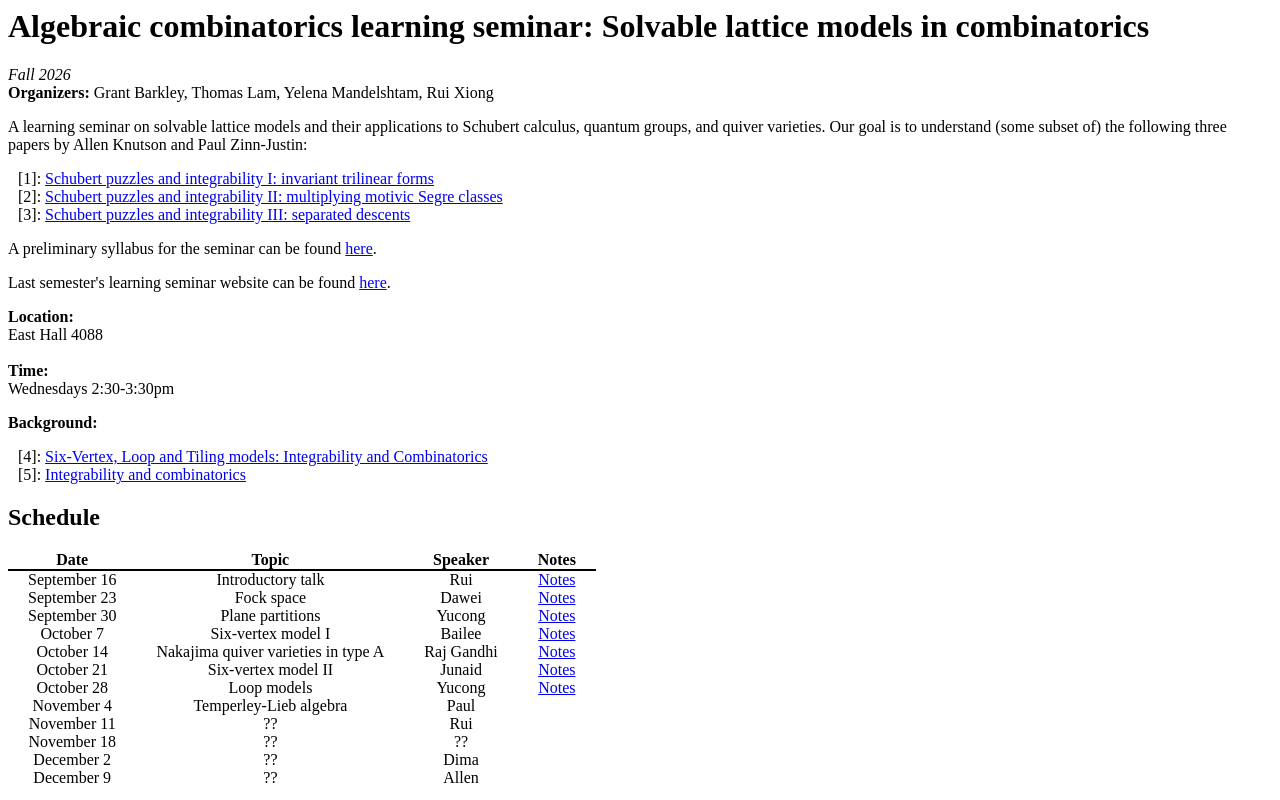
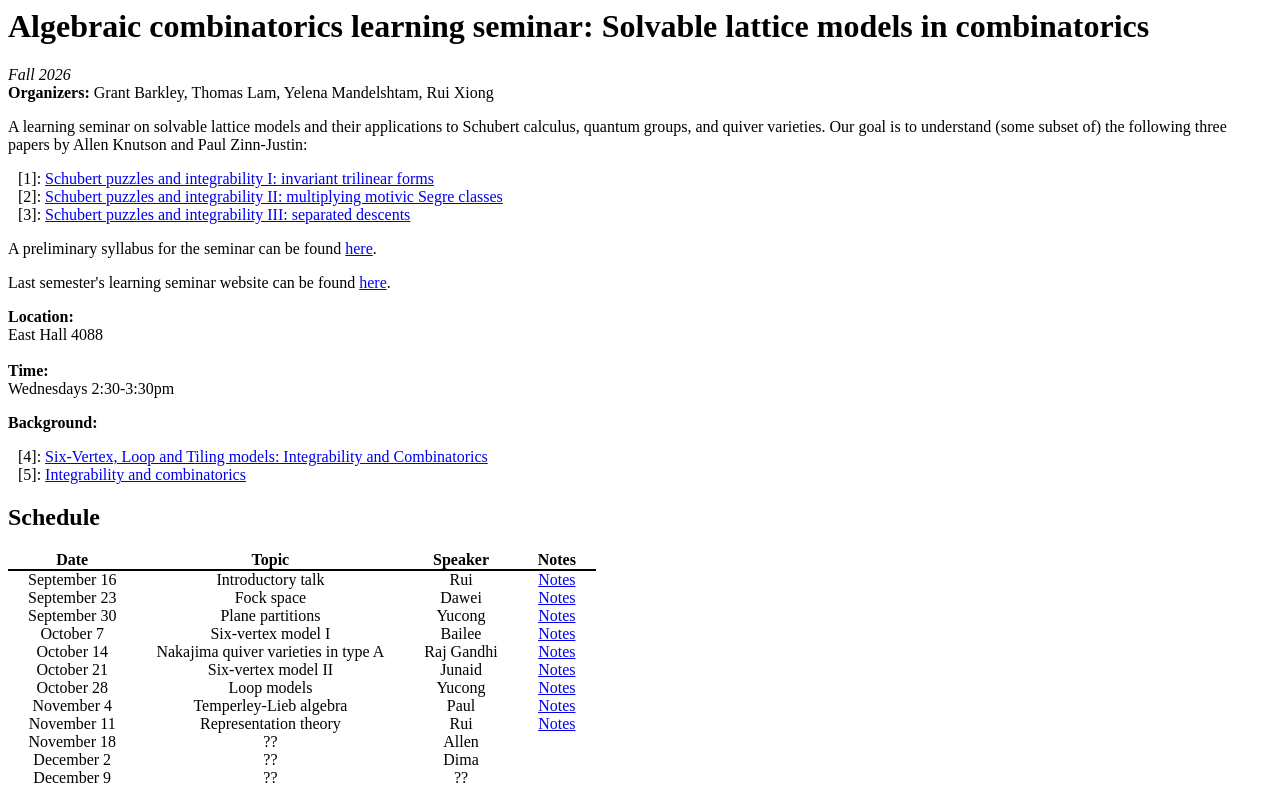
Before and after one commit to GTBarkley/GTBarkley.github.io, a plain HTML site: page seminars/latticemodels26/index.html in a window 1280 px wide. Drawn offline with nearby package versions, Linux system fonts and the light colour scheme.

Commit message:
added week 8 and 9 notes

```diff
--- a/seminars/latticemodels26/index.html
+++ b/seminars/latticemodels26/index.html
@@ -114,18 +114,18 @@ A preliminary syllabus for the seminar can be found <a href="learning_seminar_pl
 <td>November 4</td>
 <td>Temperley-Lieb algebra</td>
 <td>Paul</td>
-<td>&nbsp;</td>
+<td><a href="Week8.pdf">Notes</a></td>
 </tr>
 <tr>
 <td>November 11</td>
-<td>??</td>
+<td>Representation theory</td>
 <td>Rui</td>
-<td>&nbsp;</td>
+<td><a href="Week9.pdf">Notes</a></td>
 </tr>
 <tr>
 <td>November 18</td>
 <td>??</td>
-<td>??</td>
+<td>Allen</td>
 <td>&nbsp;</td>
 </tr>
 <tr>
@@ -137,7 +137,7 @@ A preliminary syllabus for the seminar can be found <a href="learning_seminar_pl
 <tr>
 <td>December 9</td>
 <td>??</td>
-<td>Allen</td>
+<td>??</td>
 <td>&nbsp;</td>
 </tr>
 </tr>
```
Also changed, not shown: 2 other files.
